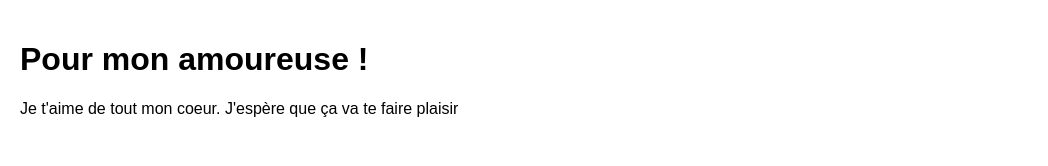
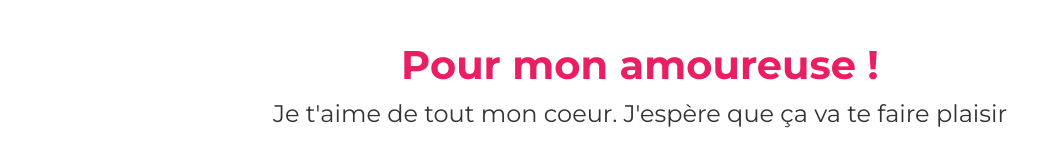
Before and after one commit to wise-dev-mod/site, a plain HTML site: page index.html in a window 1280 px wide. Shown: the top 166 px of the page, without its empty margins (0-1048 px from the left). Drawn offline with Linux system fonts and the light colour scheme.

Commit message:
Stylings

```diff
--- a/index.html
+++ b/index.html
@@ -1,9 +1,11 @@
 <!DOCTYPE html>
-<html lang="en">
+<html lang="fr">
 <head>
     <meta charset="UTF-8">
     <meta name="viewport" content="width=device-width, initial-scale=1.0">
     <title>Fofoowww</title>
+    <link rel="stylesheet" href="https://cdnjs.cloudflare.com/ajax/libs/font-awesome/6.0.0-beta3/css/all.min.css">
+    <link href="https://fonts.googleapis.com/css2?family=Montserrat:wght@400;700&display=swap" rel="stylesheet">
     <link rel="stylesheet" href="styles.css">
 </head>
 <body>
--- a/script.js
+++ b/script.js
@@ -1,13 +1,12 @@
-let lastScrollTop = 0;
+let lastKnownScrollPosition = 0;
+let ticking = false;
 
-window.addEventListener('scroll', () => {
-    window.requestAnimationFrame(() => {
+function handleScroll() {
     const flowerContainer = document.querySelector('.flower-container');
     const scrollText = document.querySelector('.scroll-text');
     const flower = document.querySelector('.flower');
 
     const scrollPosition = window.scrollY / (document.body.scrollHeight - window.innerHeight);
-        const currentScrollTop = window.scrollY;
 
     // Changer la couleur de fond en fonction de la position de défilement
     if (scrollPosition === 0) {
@@ -15,8 +14,7 @@ window.addEventListener('scroll', () => {
     } else if (scrollPosition === 1) {
         document.body.style.backgroundColor = 'pink';
     } else {
-            const maxHue = 20; // Ajuster cette valeur pour l'effet désiré
-            const hue = scrollPosition * maxHue;
+        const hue = scrollPosition * 330; // Adjust this value for desired effect
         document.body.style.backgroundColor = `hsl(${hue}, 100%, 88%)`;
     }
 
@@ -32,7 +30,17 @@ window.addEventListener('scroll', () => {
         flowerContainer.style.opacity = 0;
         scrollText.style.opacity = 0;
     }
+}
 
-        lastScrollTop = currentScrollTop <= 0 ? 0 : currentScrollTop;
+window.addEventListener('scroll', () => {
+    lastKnownScrollPosition = window.scrollY;
+
+    if (!ticking) {
+        window.requestAnimationFrame(() => {
+            handleScroll();
+            ticking = false;
         });
+
+        ticking = true;
+    }
 });
--- a/styles.css
+++ b/styles.css
@@ -1,17 +1,40 @@
+:root {
+    --background-color-start: hsl(0, 0%, 100%);
+    --background-color-end: hsl(330, 100%, 88%);
+    --font-color: #333;
+    --font-family: 'Montserrat', sans-serif;
+    --primary-color: #e91e63;
+}
+
 body, html {
     margin: 0;
     padding: 0;
     height: 200%;
     overflow-x: hidden;
-    font-family: Arial, sans-serif;
-    background-color: white;
+    font-family: var(--font-family);
+    background-color: var(--background-color-start);
     transition: background-color 0.5s;
 }
 
 .content {
     position: relative;
     z-index: 1;
-    padding: 20px;
+    padding: 40px 20px;
+    text-align: center;
+}
+
+.content h1 {
+    font-size: 2.5em;
+    font-weight: 700;
+    color: var(--primary-color);
+    margin: 0;
+}
+
+.content p {
+    font-size: 1.5em;
+    font-weight: 400;
+    color: var(--font-color);
+    margin: 10px 0 0 0;
 }
 
 .spacer {
@@ -31,6 +54,7 @@ body, html {
     opacity: 0;
     transition: opacity 0.5s;
     pointer-events: none; /* Prevent interaction with the flower */
+    will-change: opacity;
 }
 
 .flower {
@@ -38,14 +62,18 @@ body, html {
     height: auto;
     transition: transform 0.5s;
     will-change: transform;
-    transform: translate3d(0, 0, 0);
 }
 
 .scroll-text {
-    color: #000;
+    color: var(--primary-color);
     font-size: 2.5em; /* Increased from 1.5em to 2.5em */
     margin-top: 20px; /* Increased margin for better spacing */
     opacity: 0;
     transition: opacity 0.5s;
     will-change: opacity;
 }
+
+.scroll-text.visible,
+.flower-container.visible {
+    opacity: 1;
+}
```
Lines whose indentation alone changed are shown as unchanged.
